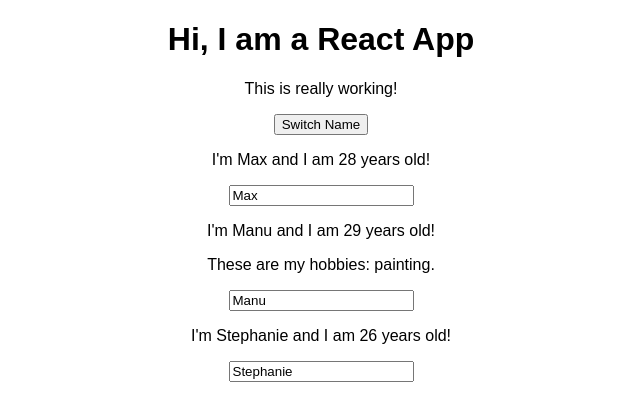
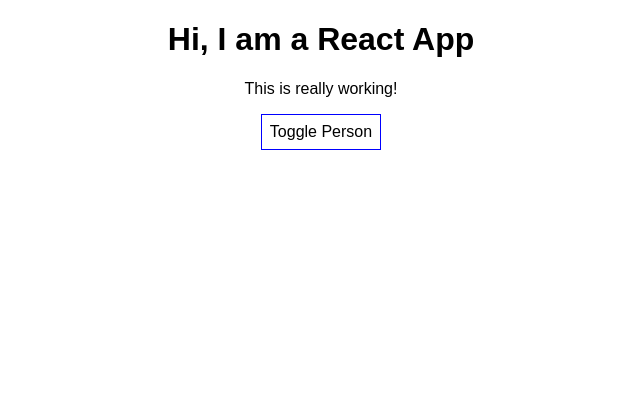
Before and after one commit to zeepc/react-lesson-max, a React (Create React App) app: page / in a window 1280 px wide. Shown: the top 420 px of the page, without its empty margins (319-959 px from the left). Built offline with nearby package versions, Linux system fonts and the light colour scheme.

Commit message:
conditional for toggle: INITIAL EXAMPLE

```diff
--- a/src/App.js
+++ b/src/App.js
@@ -8,7 +8,8 @@ class App extends Component {
         {name: 'Max', age: 28},
         {name: 'Manu', age: 29},
         {name: 'Stephanie', age: 26}
-    ]
+    ],
+    showPersons: false
   }
 
 
@@ -34,12 +35,32 @@ class App extends Component {
       }
     );
  }
+
+ togglePersonsHandler = () =>{
+  const doesShow = this.state.showPersons;
+  this.setState({showPersons: !doesShow})
+
+ }
+
   render() {
+    const style = {
+      backgroundColor: 'white',
+      font: 'inherit',
+      border: '1px solid blue',
+      padding: '8px',
+      cursor: 'pointer'
+    }
+
     return (
       <div className="App">
         <h1> Hi, I am a React App</h1>
         <p>This is really working!</p>
-      <button onClick={ ()=>this.switchNameHandler('Maximillian')}> Switch Name </button>
+        <button
+         onClick={this.togglePersonsHandler}
+        style={style}>Toggle Person</button>
+        {
+           this.state.showPersons?
+          <div>
                 <Person
                   name={this.state.persons[0].name}
                   age={this.state.persons[0].age}/>
@@ -51,6 +72,8 @@ class App extends Component {
                 <Person
                   name={this.state.persons[2].name}
                   age={this.state.persons[2].age}/>
+                </div> : null
+              }
       </div>
     );
   }
--- /dev/null
+++ b/src/components/Person/Person.css
@@ -0,0 +1,8 @@
+.Person{
+	width: 50%;
+	margin: 16px auto;
+	border: 1px solid #eee;
+	box-shadow: 0 2px 3px #ccc;
+	padding: 16px;
+	text-align: center;
+}
--- a/src/components/Person/Person.js
+++ b/src/components/Person/Person.js
@@ -1,9 +1,10 @@
 import React from 'react';
+import './Person.css';
 
 const person = (props) => {
 
 	return (
-		<div>
+		<div className='Person'>
 			<p onClick={props.click}>I'm {props.name} and I am {props.age} years old!</p>
 			<p>{props.children}</p>
 			<input type='text' onChange={props.nameChanged} value={props.name}/>
```
Lines whose indentation alone changed are shown as unchanged.
